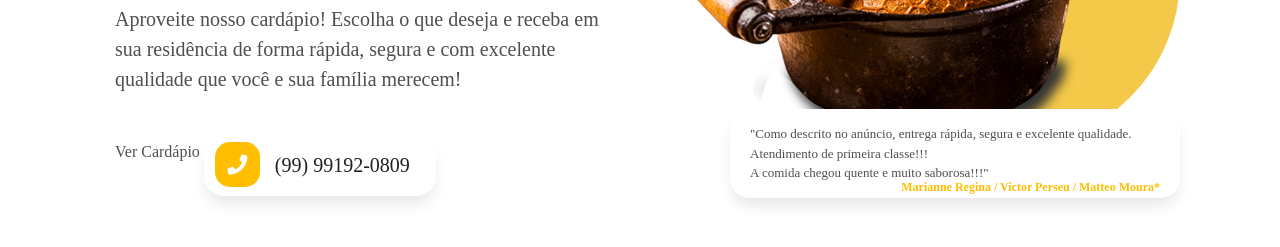
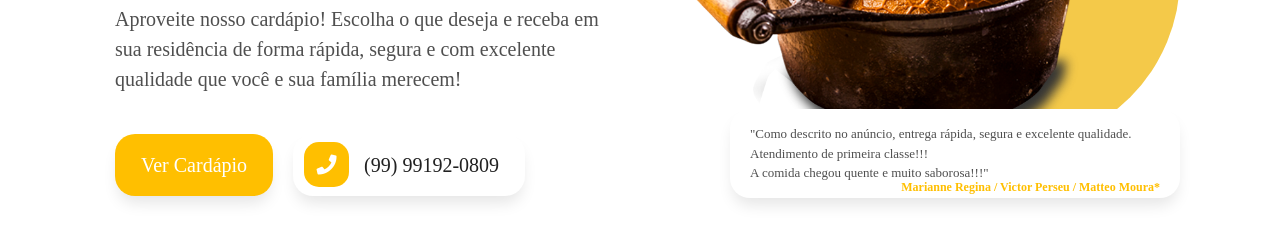
Before and after one commit to JacksonLeal08/jfleal_prototipo_webconveniencia, a plain HTML site: page index.html in a window 1280 px wide. Shown: the part 448-695 px from the top of the page. Drawn offline with Linux system fonts and the light colour scheme.

Commit message:
Refazendo link de ligação

```diff
--- a/index.html
+++ b/index.html
@@ -53,7 +53,7 @@
                                 Aproveite nosso cardápio! Escolha o que deseja e receba em sua residência de forma rápida, segura e com excelente qualidade que você e sua família merecem!
                             </p>
                             <div>
-                                <a lass="btn btn-yellow mt-4 mr-3">
+                                <a class="btn btn-yellow mt-4 mr-3">
                                     Ver Cardápio
                                 </a>
                                 <a  class="btn btn-white btn-icon-left mt-4">
```
